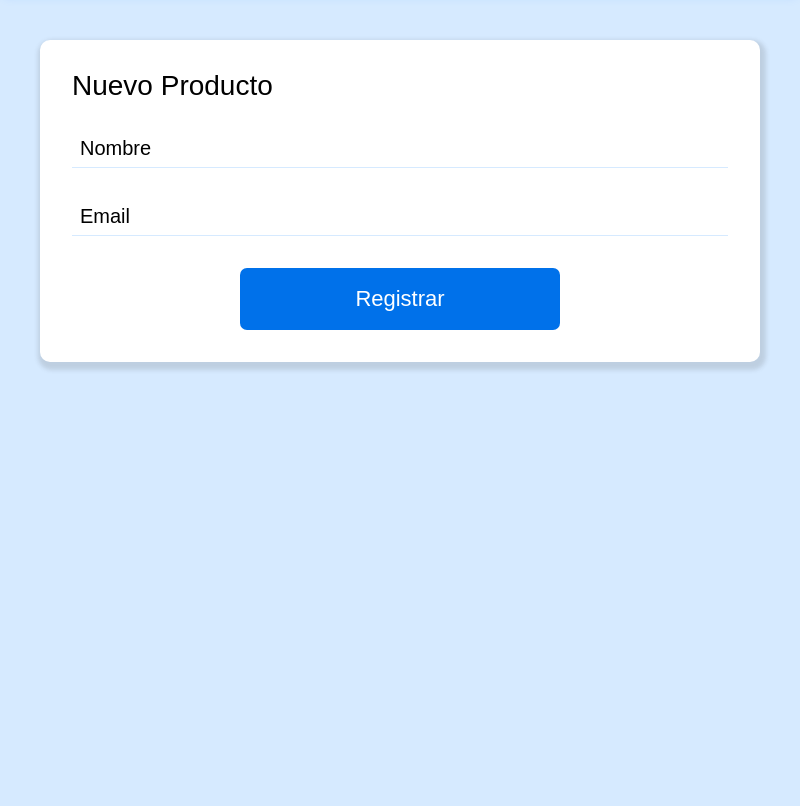
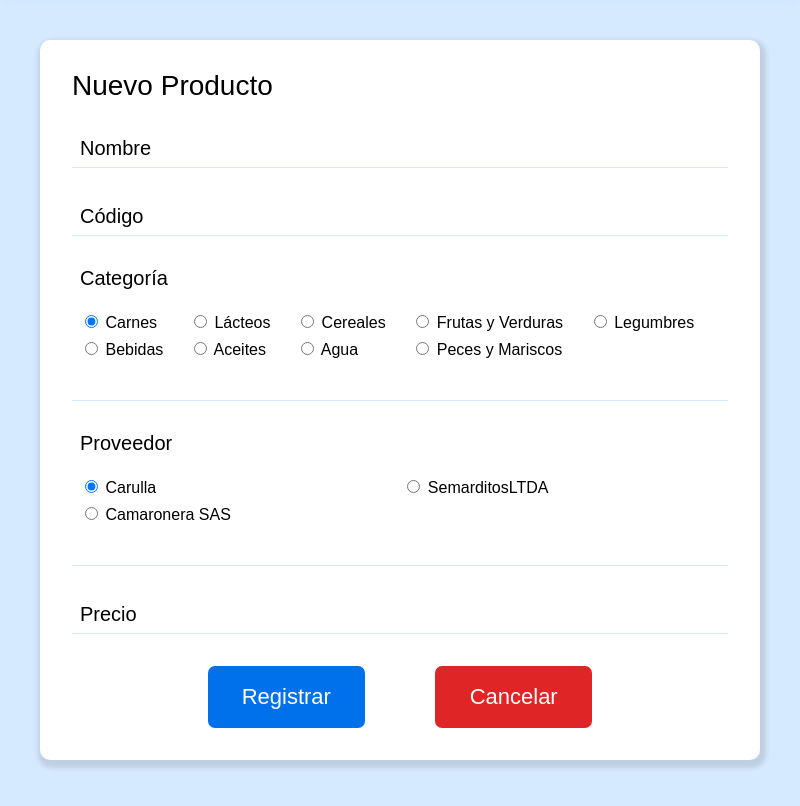
Before and after one commit to CarlosCondeB/BuffKey, an Electron app: page screens/product_register.html in a window 800 px wide. Shown: the part 84-890 px from the top of the page. Before the commit the page ends 800 px from the top, so only its background shows below. Drawn offline with Linux system fonts and the light colour scheme.

Commit message:
Realizacion de la vista de registro de producto

```diff
--- a/assets/css/components/input.css
+++ b/assets/css/components/input.css
@@ -1,13 +1,3 @@
-.formulario {
-    margin-top: 2rem;
-}
-
-.formulario__legenda {
-    font-size: var(--font-size-form-fieldset);
-
-    margin-bottom: 1rem;
-}
-
 .input-container {
     font-weight: var(--font-input);
     position: relative;
@@ -16,6 +6,30 @@
     flex-direction: column;
     justify-content: flex-end;
     box-sizing: border-box;
+}
+
+.radio-container {
+    margin: 1rem 0;
+    padding: 0.5rem;
+    width: 100%;
+    border-bottom: 1px solid var(--secundary-color);
+    box-sizing: border-box;
+}
+
+.radio-list {
+    height: 5rem;
+    display: flex;
+    flex-direction: column;
+    flex-wrap: wrap;
+}
+
+.radio {
+    margin-bottom: 0.5rem;
+}
+
+.radio-container legend {
+    font-size: var(--font-size-input-label);
+    margin-bottom: 1rem;
 }
 
 .input {
--- a/assets/css/product_register.css
+++ b/assets/css/product_register.css
@@ -1,6 +1,6 @@
 .card {
     flex-direction: column;
-    margin-top: 3rem;
+    margin: 3rem 0;
     padding: 2rem;
 }
 
@@ -9,19 +9,28 @@
     margin-bottom: 1rem;
 }
 
+.form-done {
+    padding: 0 10% 0;
+    display: flex;
+    justify-content: space-evenly;
+}
+
 .button {
-    display: block;
-    background-color: var(--primary-color);
     border-radius: 7px;
-    width: 100%;
+    width: 30%;
     margin-top: 1rem;
     max-width: 20rem;
     padding: 1.125rem;
-    box-sizing: border-box;
     color: var(--contrast-ligth-color);
     font-size: var(--font-size-button);
-    align-self: center;
-    text-align: center;
+}
+
+.register {
+    background-color: var(--primary-color);
+}
+
+.cancel {
+    background-color: var(--info-color);
 }
 
 .simple-button {
--- a/screens/product_register.html
+++ b/screens/product_register.html
@@ -37,14 +37,79 @@
                     <input name="nombre" id="nombre" class="input" type="text" placeholder="Nombre" required
                         data-nombre />
                     <label class="input-label" for="nombre">Nombre</label>
-                    <span class="input-menssage-error">Este campo es requerido</span>
                 </div>
                 <div class="input-container">
-                    <input name="email" id="email" class="input" type="text" placeholder="email" required data-email />
-                    <label class="input-label" for="email">Email</label>
-                    <span class="input-menssage-error">Este campo es requerido</span>
+                    <input name="codigo" id="codigo" class="input" type="number" placeholder="Código" required
+                        data-codigo />
+                    <label class="input-label" for="codigo">Código</label>
                 </div>
-                <button type="submit" class="button">Registrar</button>
+                <fieldset class="radio-container">
+                    <legend>Categoría</legend>
+                    <ul class="radio-list">
+                        <li class="radio">
+                            <input type="radio" name="Categoria" id="radio-carne" value="Carnes" checked>
+                            <label for="radio-carne">Carnes</label>
+                        </li>
+                        <li class="radio">
+                            <input type="radio" name="Categoria" id="radio-bebida" value="Bebidas">
+                            <label for="radio-bebida">Bebidas</label>
+                        </li>
+                        <li class="radio">
+                            <input type="radio" name="Categoria" id="radio-lacteos" value="Lácteos">
+                            <label for="radio-lacteos">Lácteos</label>
+                        </li>
+                        <li class="radio">
+                            <input type="radio" name="Categoria" id="radio-aceites" value="Aceites">
+                            <label for="radio-aceites">Aceites</label>
+                        </li>
+                        <li class="radio">
+                            <input type="radio" name="Categoria" id="radio-granos" value="Cereales">
+                            <label for="radio-granos">Cereales</label>
+                        </li>
+                        <li class="radio">
+                            <input type="radio" name="Categoria" id="radio-agua" value="Agua">
+                            <label for="radio-agua">Agua</label>
+                        </li>
+                        <li class="radio">
+                            <input type="radio" name="Categoria" id="radio-frutas" value="Frutas y Verduras">
+                            <label for="radio-frutas">Frutas y Verduras</label>
+                        </li>
+                        <li class="radio">
+                            <input type="radio" name="Categoria" id="radio-pescado" value="Peces y Mariscos">
+                            <label for="radio-pescado">Peces y Mariscos</label>
+                        </li>
+                        <li class="radio">
+                            <input type="radio" name="Categoria" id="radio-legumbres" value="Legumbres">
+                            <label for="radio-legumbres">Legumbres</label>
+                        </li>
+                    </ul>
+                </fieldset>
+                <fieldset class="radio-container">
+                    <legend>Proveedor</legend>
+                    <ul class="radio-list">
+                        <li class="radio">
+                            <input type="radio" name="proveedor" id="radio-carulla" value="Carulla" checked>
+                            <label for="radio-carulla">Carulla</label>
+                        </li>
+                        <li class="radio">
+                            <input type="radio" name="proveedor" id="radio-camaronera" value="Camaronera SAS">
+                            <label for="radio-camaronera">Camaronera SAS</label>
+                        </li>
+                        <li class="radio">
+                            <input type="radio" name="proveedor" id="radio-semarditos" value="Semarditos LTDA">
+                            <label for="radio-semarditos">SemarditosLTDA</label>
+                        </li>
+                    </ul>
+                </fieldset>
+                <div class="input-container">
+                    <input name="precio" id="precio" class="input" type="number" placeholder="Precio" required
+                        data-precio />
+                    <label class="input-label" for="precio">Precio</label>
+                </div>
+                <div class="form-done">
+                    <button type="submit" class="button register">Registrar</button>
+                    <button type="button" class="button cancel">Cancelar</button>
+                </div>
             </form>
         </section>
     </main>
```
